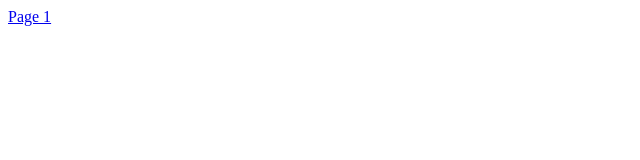
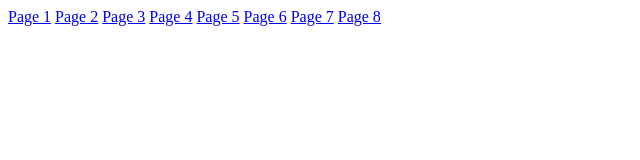
Before and after one commit to mcherkasova/R-markdown, a plain HTML site: page index.html in a window 1280 px wide. Shown: the whole page, without its empty margins (0-640 px from the left). Drawn offline with Linux system fonts and the light colour scheme.

Commit message:
Update index.html

```diff
--- a/index.html
+++ b/index.html
@@ -6,6 +6,13 @@
     <title>Inxex of markdown pages</title>
   </head>
   <body>
-    <a href="page1.html">Page 1</a>
+    <a href="IC_ratings_JN.html">Page 1</a>
+    <a href="IC_ratings_NCRG.html">Page 2</a>
+    <a href="PIT_JN.html">Page 3</a>
+    <a href="PIT_NCRG.html">Page 4</a>
+    <a href="VGT_fixations.html">Page 5</a>
+    <a href="VGT_fixations_aggregate.html">Page 6</a>
+    <a href="pupil_conditioning_JN.html">Page 7</a>
+    <a href="pupil_conditioning_NCRG.html">Page 8</a>
   </body>
 </html>
```
